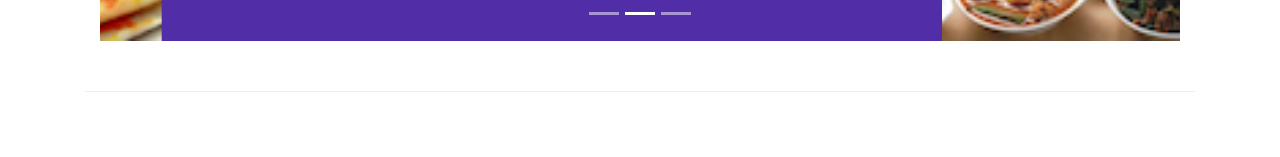
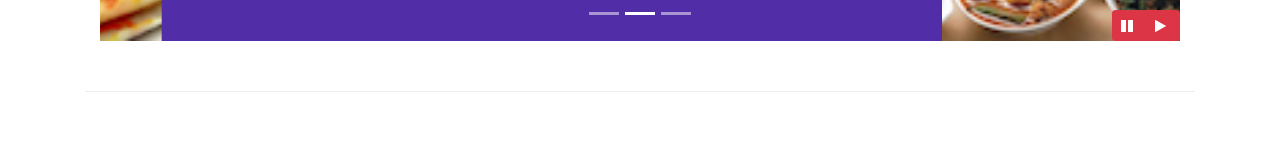
Before and after one commit to Melladmor/Bootstrap_Exercise_Coursera, a website: page index.html in a window 1280 px wide. Shown: the part 643-800 px from the top of the page. Drawn offline with nearby package versions, Linux system fonts and the light colour scheme.

Commit message:
bootstrap and jquery

```diff
--- a/css/styles.css
+++ b/css/styles.css
@@ -67,3 +67,9 @@ body{
     left: 0;
     min-height: 300px;
 }
+#carouselButton{
+    position: absolute;
+    right: 0px;
+    bottom: 0px;
+
+}
--- a/index.html
+++ b/index.html
@@ -194,7 +194,6 @@
     </header>
 
     <div class="container">
-
         <div class="row row-conetnt">
             <div class="col">
                 <div id="mycarousel" class= "carousel slide" data-ride="carousel" >
@@ -238,8 +237,17 @@
                         </a>
                         <a href="#mycarousel" class= "carousel-control-next" data-slide="next">
                             <span class= "carousel-control-next-icon"></span>
+                        </a>
 
-                        </a>
+                        <div class="btn-group" id="carouselButton">
+                            <button class="btn btn-danger btn-sm" id="pause">
+                                <span class="fa fa-pause"></span>
+                            </button>
+
+                            <button class= "btn btn-danger btn-sm" id="play">
+                                <span class="fa fa-play"></span>
+                            </button>
+                        </div>
 
                     </div>
                 </div>
@@ -429,6 +437,20 @@
 
             })
         </script> -->
+
+
+        <script>
+            $(document).ready(function(){
+                $('#mycarousel').carousel({interval:2000});
+                $('#pause').click(function(){
+                    $('#mycarousel').carousel('pause');
+                });
+                $('#play').click(function() {
+                    $('#mycarousel').carousel('cycle');
+                });
+
+            });
+        </script>
 </body>
 
 </html>
```
Also changed, not shown: screencapture-localhost-3000-2022-04-18-16_17_26.png (deleted), screencapture-localhost-3000-2022-04-18-16_17_48.png (deleted).
